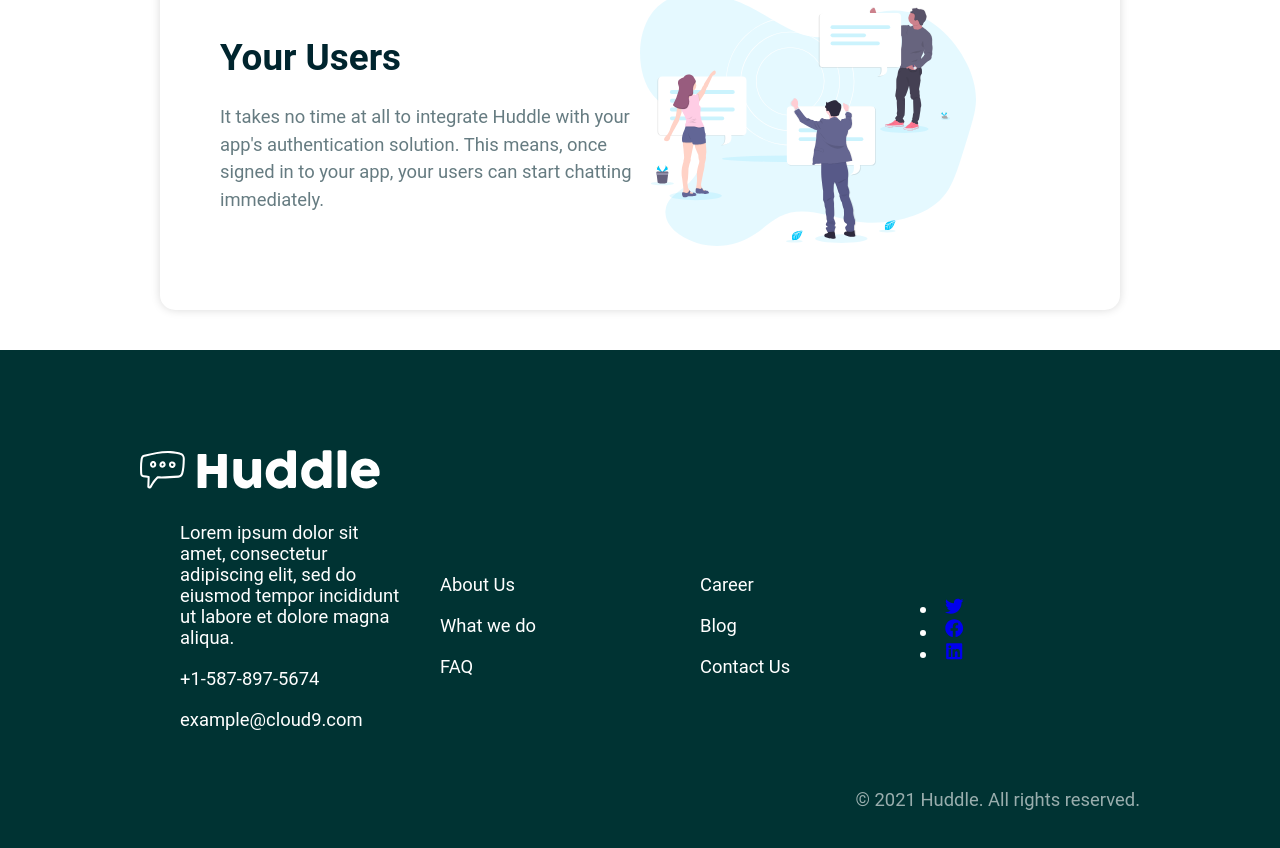
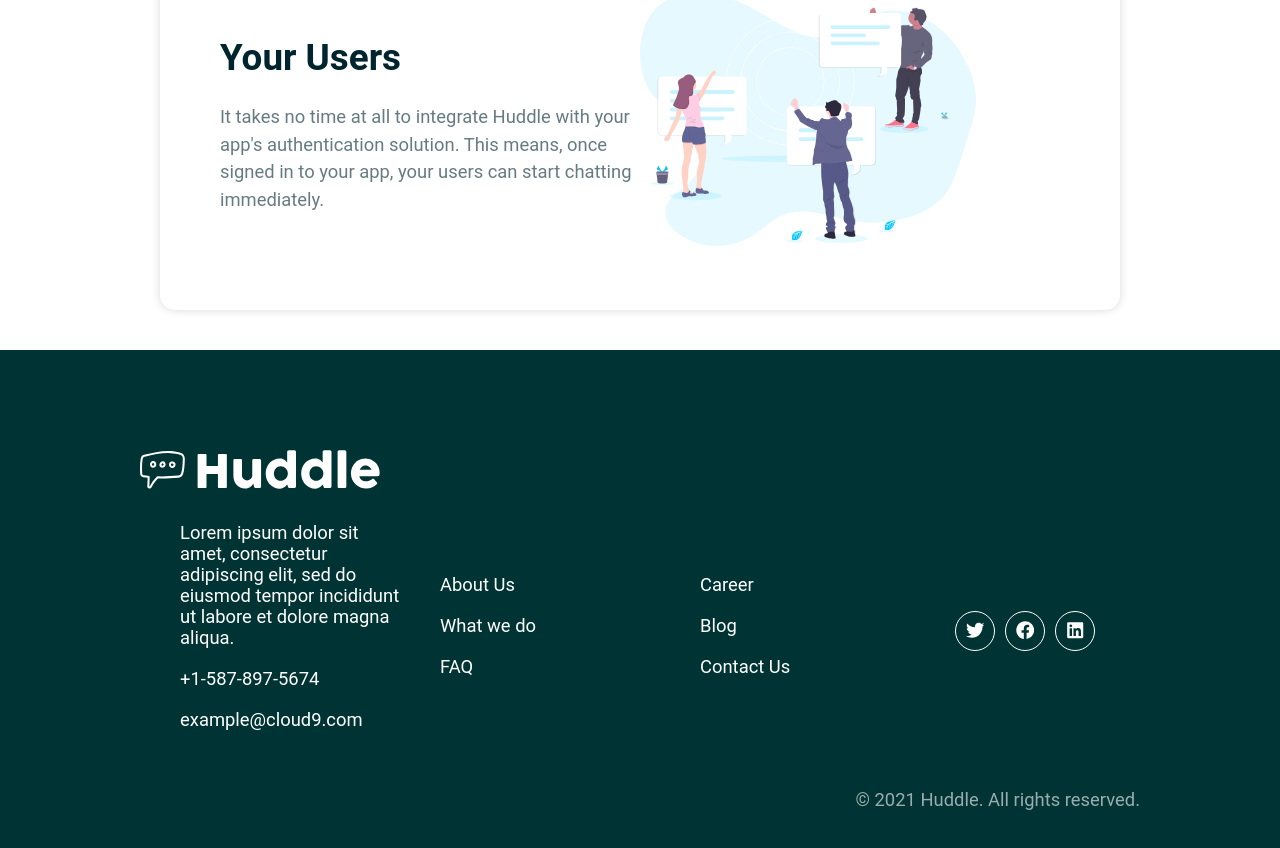
Before and after one commit to HAZberi/styled-components-playground, a React (Create React App) app: page / in a window 1280 px wide. Shown: the part 1382-2230 px from the top of the page. Built offline with nearby package versions, Linux system fonts and the light colour scheme.

Commit message:
Social Icons styles complete Completed styles

```diff
--- a/src/components/Footer.js
+++ b/src/components/Footer.js
@@ -28,6 +28,7 @@
               <li>Blog</li>
               <li>Contact Us</li>
             </ul>
+
             <SocialIcons />
           </Flex>
           <p>&copy; 2021 Huddle. All rights reserved.</p>
--- a/src/components/SocialIcons.js
+++ b/src/components/SocialIcons.js
@@ -1,7 +1,8 @@
 import { FaTwitter, FaFacebook, FaLinkedin } from "react-icons/fa";
+import { StyledSocialIcons } from "./styles/SocialIcons.styled";
 export default function SocialIcons() {
   return (
-    <div>
+    <StyledSocialIcons>
       <li>
         <a href="https://twitter.com">
           <FaTwitter />
@@ -17,6 +18,6 @@
           <FaLinkedin />
         </a>
       </li>
-    </div>
+    </StyledSocialIcons>
   );
 }
--- /dev/null
+++ b/src/components/styles/SocialIcons.styled.js
@@ -0,0 +1,24 @@
+import styled from "styled-components";
+
+export const StyledSocialIcons = styled.div`
+  display: flex;
+  align-items: center;
+  justify-content: center;
+
+  li {
+      list-style: none;
+  }
+
+  a {
+    border: 1px solid #fff;
+    border-radius: 50%;
+    display: inline-flex;
+    align-items: center;
+    justify-content: center;
+    margin-right: 10px;
+    height: 40px;
+    width: 40px;
+    color: #fff;
+    text-decoration: none;
+  }
+`;
```
